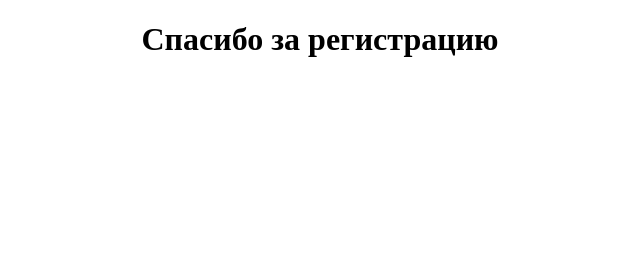
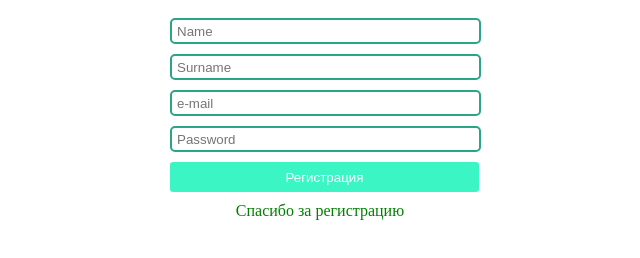
Before and after one commit to babaevsergey93/test-task-1, a React app: page / in a window 1280 px wide. Both pictures are taken after typing "Sample", "Sample", "name@example.com", "Sample123" into the empty fields and a click on the input "Регистрация". Shown: the whole page, without its empty margins (320-960 px from the left). Built offline with nearby package versions, Linux system fonts and the light colour scheme.

Commit message:
delete garbage

```diff
--- a/package.json
+++ b/package.json
@@ -3,7 +3,7 @@
   "version": "0.1.0",
   "private": true,
   "dependencies": {
-    "backendless": "^4.0.9",
+    "prop-types": "^15.5.10",
     "react": "^15.6.1",
     "react-dom": "^15.6.1",
     "react-redux": "^5.0.5",
--- a/src/components/Form/Form.css
+++ b/src/components/Form/Form.css
@@ -34,3 +34,16 @@
 h1 {
     text-align: center;
 }
+.error-message,
+.success-message{
+    text-align: center;
+    padding: 10px;
+}
+
+.error-message {
+    color: red;
+}
+
+.success-message {
+    color: green;
+}
--- a/src/components/Form/Form.js
+++ b/src/components/Form/Form.js
@@ -2,13 +2,16 @@ import React from 'react';
 import { connect } from 'react-redux';
 import './Form.css';
 import { addUser } from '../../actions/index';
+import PropTypes from 'prop-types';
+
 class Form extends React.Component {
     state = {
         name: '',
         surname: '',
         email: '',
         password: '',
-        registered: false,
+        showErrorMessage: false,
+        showSuccessMessage: false
     };
 
     resetFields = () => (
@@ -20,10 +23,18 @@ class Form extends React.Component {
         })
     );
 
-    sayThanks = () => (
-        this.setState((prevState) => ({
-            registered: !prevState.registered,
-        }))
+    showError = () => (
+        this.setState({
+            showErrorMessage: true,
+            showSuccessMessage: false,
+        })
+    );
+
+    showSuccess = () => (
+        this.setState({
+            showSuccessMessage: true,
+            showErrorMessage: false,
+        })
     );
 
     handleSubmit = () =>  {
@@ -35,9 +46,9 @@ class Form extends React.Component {
         if(name !== '' && surname !== '' && email !== '' && password !== '') {
             this.props.addUser(name, surname, email, password);
             this.resetFields();
-            this.sayThanks();
+            this.showSuccess();
         } else {
-           alert('Вы пытаетесь отправить форму с пустыми полями, пожалуйста заполните все поля.')
+            this.showError();
         }
     };
 
@@ -61,22 +72,58 @@ class Form extends React.Component {
     };
 
     render() {
-        const sayThanks = this.state.registered;
+        const error = this.state.showErrorMessage;
+        const success = this.state.showSuccessMessage;
         return (
-            sayThanks
-                ?
-                <h1>Спасибо за регистрацию</h1>
-                :
                 <div>
-                    <form className="form" onSubmit = {(e) => {
-                        e.preventDefault();
-                    }}>
-                        <input onChange={(e) => {this.handleChange(e)}} className='form-input' type="text" placeholder='Name'/>
-                        <input onChange={(e) => {this.handleChange(e)}} className='form-input' type="text" placeholder='Surname'/>
-                        <input onChange={(e) => {this.handleChange(e)}} className='form-input' type="text" placeholder='e-mail'/>
-                        <input onChange={(e) => {this.handleChange(e)}} className='form-input' type="password" placeholder='Password'/>
-                        <input onClick = {this.handleSubmit} className='form-button' type="submit" value='Регистрация' />
+                    <form
+                        className="form"
+                        onSubmit = {(e) => {
+                            e.preventDefault();
+                        }}
+                    >
+                        <input
+                            value={this.state.name}
+                            onChange={(e) => {this.handleChange(e)}}
+                            className='form-input'
+                            type="text"
+                            placeholder='Name'
+                        />
+                        <input
+                            value={this.state.surname}
+                            onChange={(e) => {this.handleChange(e)}}
+                            className='form-input'
+                            type="text"
+                            placeholder='Surname'
+                        />
+                        <input
+                            value={this.state.email}
+                            onChange={(e) => {this.handleChange(e)}}
+                            className='form-input'
+                            type="text"
+                            placeholder='e-mail'
+                        />
+                        <input
+                            value={this.state.password}
+                            onChange={(e) => {this.handleChange(e)}}
+                            className='form-input'
+                            type="password"
+                            placeholder='Password'/>
+                        <input
+                            onClick = {this.handleSubmit}
+                            className='form-button'
+                            type="submit"
+                            value='Регистрация'
+                        />
                     </form>
+                    <span
+                        className="error-message"
+                        style={{ display: error ? 'block' : 'none'}}
+                    > Заполните все поля пожалуйста </span>
+                    <span
+                        className="success-message"
+                        style={{ display: success ? 'block' : 'none'}}
+                    > Спасибо за регистрацию </span>
                 </div>
         )
     }
@@ -90,4 +137,10 @@ const mapDispatchToProps = (dispatch) => ({
     addUser: (name, surname, email, password) => dispatch(addUser(name, surname, email, password)),
 });
 
+
+Form.propTypes = {
+    users: PropTypes.array.isRequired,
+    addUser: PropTypes.func.isRequired,
+};
+
 export default connect(mapStateToProps, mapDispatchToProps)(Form);
```
